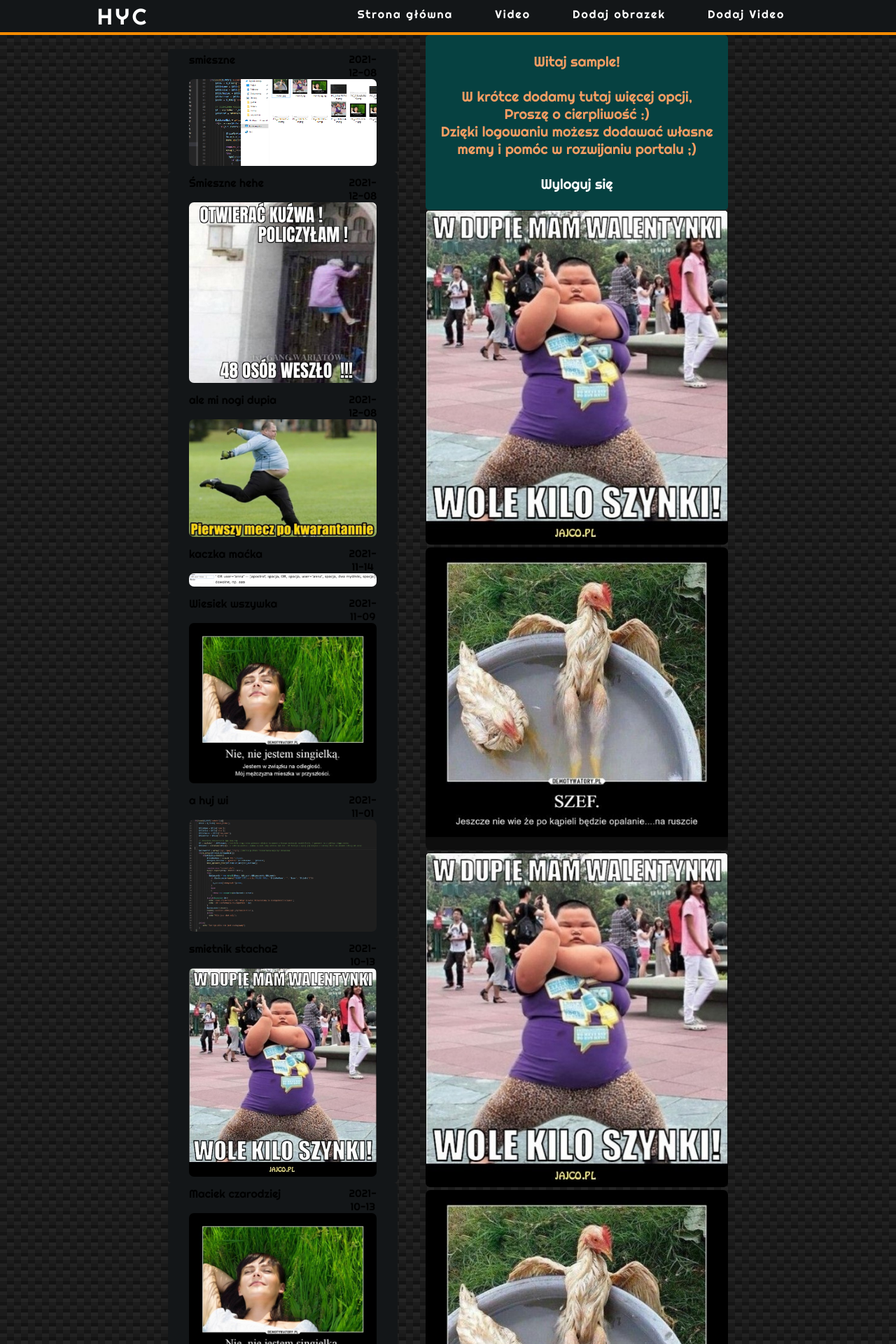
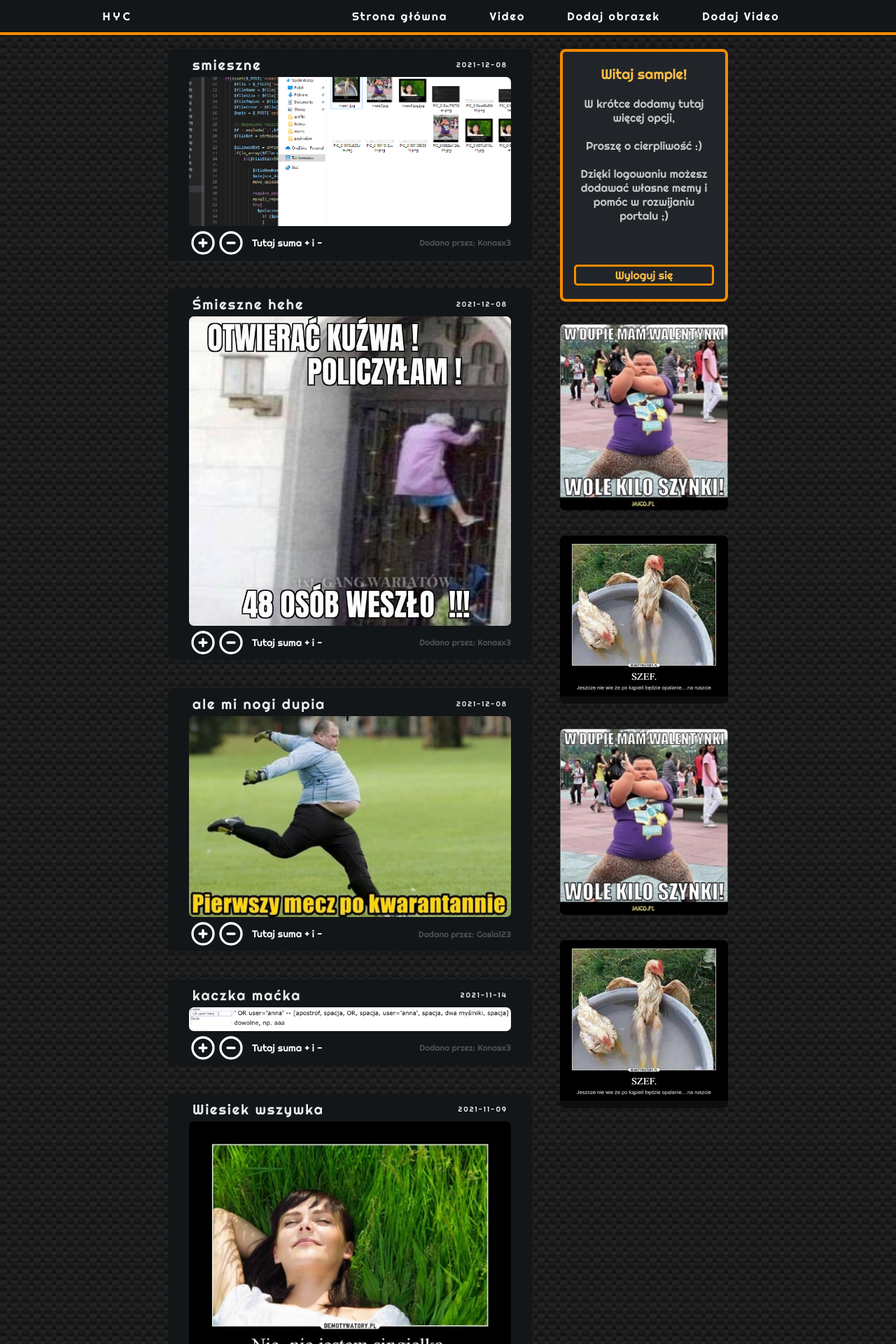
Before and after one commit to Konradx3/memy, a PHP site: page /indexlogin.php in a window 1280 px wide. Shown: the top 1920 px of the page at 70% size. Run offline with PHP 8.4, Linux system fonts and the light colour scheme; the visitor is signed in with stand-in values (Sample User, id 1); data comes from the database, SQL or seed files in the repository.

Commit message:
prepared header for 480px screen, styles.css  introduced to indexlogin.php

```diff
--- a/indexlogin.php
+++ b/indexlogin.php
@@ -49,7 +49,7 @@
 
         <div class="main_content">
             <section class="content">
-                <div class="posty">
+
                     <?php
                                 $results_per_page = 10;
                                 $polaczenie = new mysqli($host, $db_user, $db_password, $db_name);
@@ -68,54 +68,83 @@
 
                                   $this_page_first_result = ($page-1)*$results_per_page;
 
-                                  $adres = $polaczenie->query("SELECT adresy, rozszerzenie, opis, addTime FROM grafiki ORDER BY `grafiki`.`addTime` DESC LIMIT $this_page_first_result, $results_per_page");
+                                  $adres = $polaczenie->query("SELECT adresy, rozszerzenie, opis, addTime, user FROM grafiki ORDER BY `grafiki`.`addTime` DESC LIMIT $this_page_first_result, $results_per_page");
 
                                   while($res = mysqli_fetch_array($adres)){
                                       $opis = $res[2];
                                       $wysw = 'grafiki/'.$res[0].'.'.$res[1];
                                       $dataczas = $res[3];
+                                      $user =$res[4]
                                       ?><article>
                                       <div class="post">
-                                      <div class="opis"><?php echo $opis; ?>
-                                      <div class="dodanie" style="width: 15%; height: auto; float: right; font-size: 15px; text-align: center;"><?php echo $dataczas;?></div>
+                                        <div class="post__description"><?php echo $opis; ?>
+                                            <div class="post__description--added"><?php echo $dataczas;?></div>
                                         </div>
-                                      <div class="oddzielnikmaly"></div>
+                                      <!-- <div class="oddzielnikmaly"></div> -->
                                       <div class="obrazek>"><?php echo '<img src="'.$wysw.'">'; ?></div>
-                                      </div><div class="oddzielnik"></div>
+
+                                      <div class="like-bar">
+                                          <div class="like-bar__btns">
+                                        <button class='btn'>
+                                            <svg xmlns="http://www.w3.org/2000/svg"
+                                            class="btn-icon btn-icon-plus"
+                                            fill="none" viewBox="0 0 24 24"
+                                            stroke="currentColor">
+                                            <path stroke-linecap="round"
+                                            stroke-linejoin="round"
+                                            stroke-width="2"
+                                            d="M12 9v3m0 0v3m0-3h3m-3 0H9m12 0a9 9 0 11-18 0 9 9 0 0118 0z" />
+                                            </svg>
+                                        </button>
+                                        <button class="btn">
+                                            <svg xmlns="http://www.w3.org/2000/svg"
+                                            class="btn-icon btn-icon-minus"
+                                            fill="none" viewBox="0 0 24 24"
+                                            stroke="currentColor">
+                                            <path stroke-linecap="round"
+                                            stroke-linejoin="round"
+                                            stroke-width="2"
+                                            d="M15 12H9m12 0a9 9 0 11-18 0 9 9 0 0118 0z" />
+                                            </svg>
+                                        </button>
+                                            <p>Tutaj suma + i -</p>
+                                        </div>
+                                        <div class="like-bar__user">
+                                            Dodano przez: <?php echo $user;?>
+                                        </div>
+                                      </div>
+
                                       </article><?php
                                   }
                                   ?>
                                   <div class="center">
-                                  <ul class="pagination">
-                                    <li><a href="index.php?page=1">Pierwsza</a></li>
+
+                                <div class="pagination">
+                                    <a href="index.php?page=1">Pierwsza</a>
 
                                     <?php
                                     for( $i = 1; $i <= $number_of_pages; $i++ ) {
-
-                                                $bold = ( $i == $page ) ? 'style="color: rgb(245, 157, 99); background-color: rgb(6, 65, 65);"' : '';
+                                        $bold = ( $i == $page ) ? 'class="pagination__on" ' : '';
                                         if( t1( $i, ( $page -3 ), ( $page + 3 ) ) ) {
-
-                                                    echo '<li><a ' . $bold . ' href="index.php?page=' . $i . '">' . $i . '</a></li>';
-
+                                        echo '<a ' . $bold . ' href="index.php?page=' . $i . '">' . $i . '</a>';
                                         }
                                     }
                                     ?>
-                                  <li><a href="index.php?page=<?php echo $number_of_pages; ?>">Ostatnia</a></li>
-                              </ul>
+                                    <a href="index.php?page=<?php echo $number_of_pages; ?>">Ostatnia</a>
                                 </div>
+
                 </div>
-            <div class="oddzielnik"></div>
+
             </section>
-            <div class="right_side_bar">
-            <div class="oddzielnik"></div>
-                <div class="panel_uzytkownika"><br />
+            <div class="right-side-bar">
+                <div class="user-panel">
                     <?php
                     echo "<p>Witaj ".$_SESSION['user']."!</p>";
-                    ?><br />
+                    ?>
                     <p>W krótce dodamy tutaj więcej opcji,</p>
                     <p>Proszę o cierpliwość :)</p>
                     <p>Dzięki logowaniu możesz dodawać własne memy i pomóc w rozwijaniu portalu ;)</p><br />
-                    <a href="logout.php" style="color:white">Wyloguj się</a><br /><br />
+                    <a href="logout.php" class="user-panel__btn">Wyloguj się</a>
                 </div>
                 <div class="oddzielnik"></div>
                 <div class="dodatek">
--- a/styles.css
+++ b/styles.css
@@ -3,6 +3,7 @@
   z-index: -1;
 }
 
+html,
 html *,
 html *:before,
 html *:after {
@@ -10,6 +11,7 @@
   -moz-osx-font-smoothing: grayscale;
   margin: 0;
   padding: 0;
+  font-size: 16px;
   font-family: "Righteous", cursive;
   font-weight: 200;
   text-decoration: none;
@@ -24,7 +26,7 @@
 body {
   background: linear-gradient(27deg, #151515 5px, transparent 5px) 0 5px, linear-gradient(207deg, #151515 5px, transparent 5px) 10px 0px, linear-gradient(27deg, #222 5px, transparent 5px) 0px 10px, linear-gradient(207deg, #222 5px, transparent 5px) 10px 5px, linear-gradient(90deg, #1b1b1b 10px, transparent 10px), linear-gradient(#1d1d1d 25%, #1a1a1a 25%, #1a1a1a 50%, transparent 50%, transparent 75%, #242424 75%, #242424);
   background-color: #131313;
-  background-size: 20px 20px;
+  background-size: 16px 16px;
 }
 
 .header {
@@ -55,8 +57,12 @@
 
 .header .navigation a {
   color: #fff;
+  font-size: 16px;
   letter-spacing: 2px;
-  display: block;
+  align-self: stretch;
+  display: flex;
+  align-items: center;
+  justify-content: center;
   box-sizing: border-box;
   position: relative;
   overflow: hidden;
@@ -89,6 +95,22 @@
 .header a:link,
 .header a:visited {
   background-color: #131618;
+}
+
+@media screen and (max-width: 480px) {
+  .header {
+    height: 38px;
+    gap: 0;
+  }
+  .header .navigation {
+    gap: 0;
+  }
+  .header .navigation a {
+    flex-basis: 20%;
+    font-size: 12px;
+    letter-spacing: 2px;
+    padding: 2px 4px;
+  }
 }
 
 .login-modal {
@@ -184,7 +206,7 @@
 }
 
 .login__btn:hover, .login__btn:active {
-  box-shadow: 0 0 1rem #00251a;
+  box-shadow: 0 0 1rem #c25e00;
   transition: all 0.5s;
 }
 
@@ -324,12 +346,13 @@
   .main_content {
     width: 90%;
     flex-direction: column;
+    align-items: center;
   }
-  .content {
+  .main_content .content {
     width: 100%;
   }
-  .right_side_bar {
-    width: 100%;
+  .main_content .right-side-bar {
+    width: 70%;
   }
 }
 
@@ -337,6 +360,7 @@
   display: flex;
   justify-content: center;
   gap: 4px;
+  margin-bottom: 2rem;
 }
 
 .pagination a.pagination__on {
@@ -354,6 +378,44 @@
   border: 2px solid #ddd;
   border-radius: 5px;
   background-color: #131618;
+}
+
+.user-panel {
+  display: flex;
+  align-items: center;
+  flex-direction: column;
+  text-align: center;
+  gap: 20px;
+  width: 100%;
+  padding: 1.2rem;
+  background-color: #212529;
+  color: rgba(255, 255, 255, 0.741);
+  border: 4px solid #fb8c00;
+  border-radius: 8px;
+}
+
+.user-panel P:first-child {
+  font-size: 20px;
+  color: #ffbd45;
+}
+
+.user-panel__btn {
+  width: 200px;
+  height: 30px;
+  display: flex;
+  align-items: center;
+  justify-content: center;
+  border: 3px solid #fb8c00;
+  border-radius: 5px;
+  background-color: #212529;
+  cursor: pointer;
+  color: #ffbd45;
+  transition: all 0.5s;
+}
+
+.user-panel__btn:hover, .user-panel__btn:active {
+  box-shadow: 0 0 1rem #c25e00;
+  transition: all 0.5s;
 }
 
 .right-side-bar {
--- a/styles.scss
+++ b/styles.scss
@@ -57,8 +59,16 @@
       #242424 75%,
       #242424
     );
+
   background-color: #131313;
-  background-size: 20px 20px;
+
+  // background-color: $background-color-dark;
+  // background-image: linear-gradient(
+  //   160deg,
+  //   $-color-dark 0%,
+  //   $main-color-dark 74%
+  // );
+  background-size: 16px 16px;
 }
 
 // HEADER
@@ -90,8 +100,14 @@
     position: relative;
     a {
       color: #fff;
+      font-size: 16px;
       letter-spacing: 2px;
-      display: block;
+      align-self: stretch;
+      display: flex;
+      align-items: center;
+      justify-content: center;
+      // text-align: center;
+      // vertical-align: middle;
       box-sizing: border-box;
       position: relative;
       overflow: hidden;
@@ -420,6 +456,49 @@
 }
 
 // RIGHT COLUMN
+
+// USER PANEL
+.user-panel {
+  display: flex;
+  align-items: center;
+  flex-direction: column;
+  text-align: center;
+  gap: 20px;
+  width: 100%;
+  padding: 1.2rem;
+
+  background-color: $background-color;
+  color: rgba(255, 255, 255, 0.741);
+
+  border: 4px solid $main-color;
+  border-radius: 8px;
+
+  P:first-child {
+    font-size: 20px;
+    color: $main-color-light;
+  }
+
+  &__btn {
+    width: 200px;
+    height: 30px;
+    display: flex;
+    align-items: center;
+    justify-content: center;
+    border: 3px solid $main-color;
+    border-radius: 5px;
+    background-color: $background-color;
+    cursor: pointer;
+    color: $main-color-light;
+
+    transition: all 0.5s;
+
+    &:hover,
+    &:active {
+      box-shadow: 0 0 1rem $main-color-dark;
+      transition: all 0.5s;
+    }
+  }
+}
 
 .right-side-bar {
   padding-top: 20px;
```
Also changed, not shown: other parts of styles.scss (+29 -7 lines), styles.min.css. Lines whose indentation alone changed are shown as unchanged.
